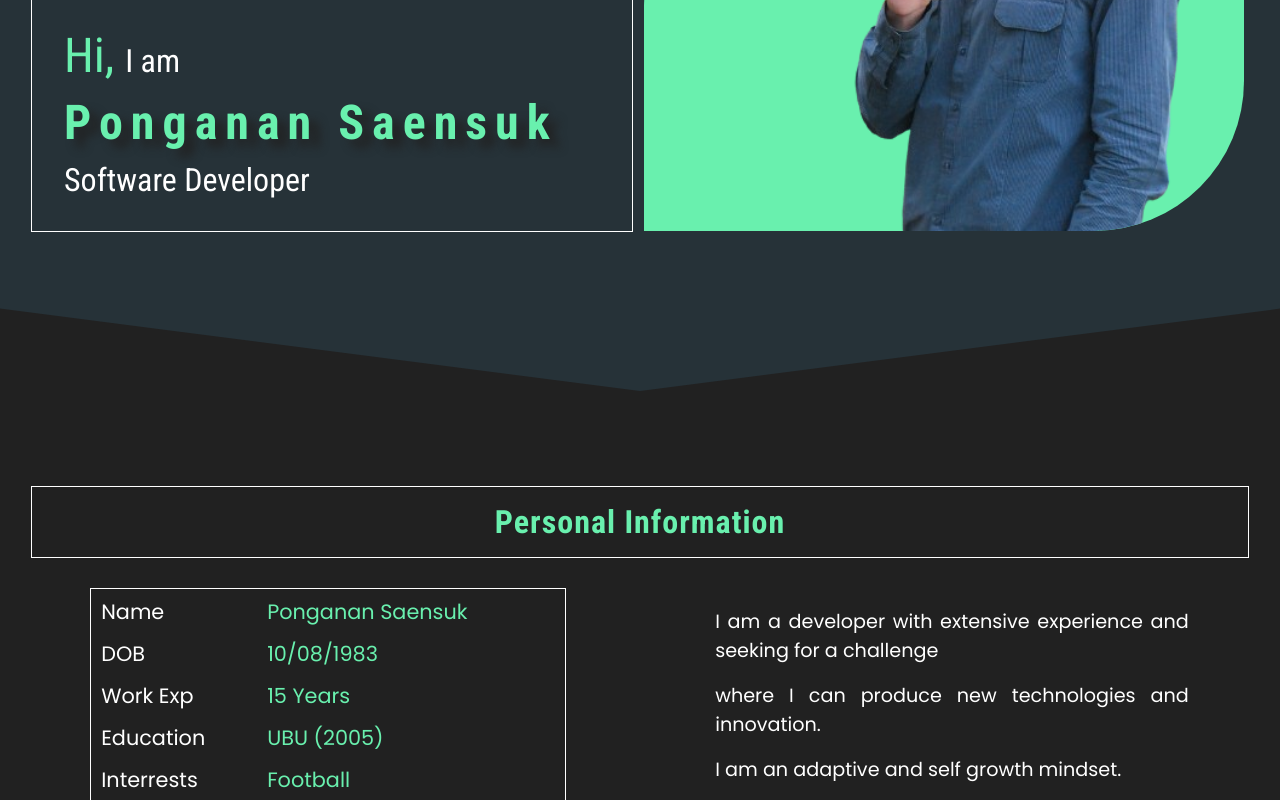
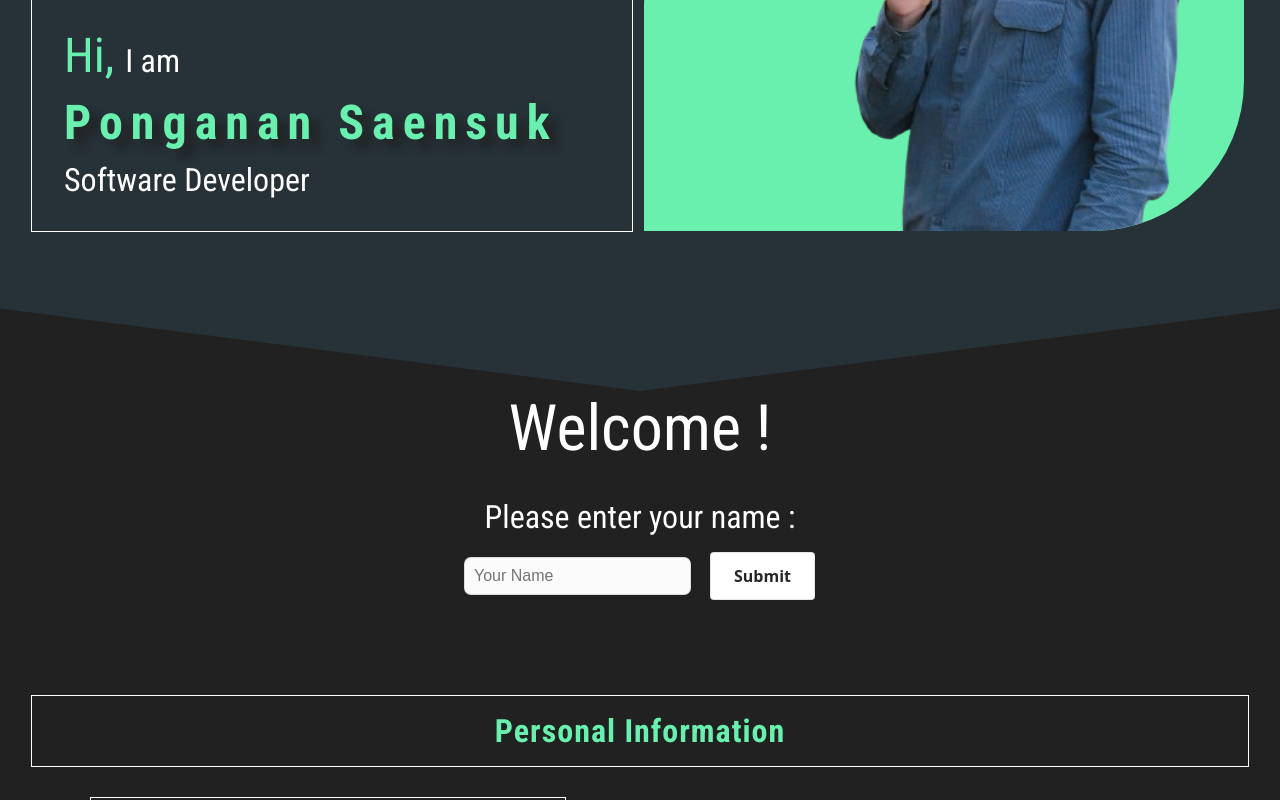
Before and after one commit to ponganan/myport, an Angular app: page / in a window 1280 px wide. Shown: the part 433-1233 px from the top of the page. Built offline with nearby package versions, Linux system fonts and the light colour scheme.

Commit message:
add input and button

```diff
--- a/src/app/app.component.html
+++ b/src/app/app.component.html
@@ -1,5 +1,7 @@
 <myport-banner myportResponsive></myport-banner>
+<myport-user-input myportResponsive></myport-user-input>
 <myport-personal-information myportResponsive></myport-personal-information>
+
 <div class="container">
     <myport-education myportResponsive></myport-education>
     <myport-work-experience myportResponsive></myport-work-experience>
--- a/src/app/app.module.ts
+++ b/src/app/app.module.ts
@@ -11,6 +11,7 @@ import { SkillsComponent } from './skills/skills.component';
 import { ProjectsComponent } from './projects/projects.component';
 import { ContactComponent } from './contact/contact.component';
 import { ResponsiveDirective } from './directives/responsive.directive';
+import { UserInputComponent } from './user-input/user-input.component';
 
 @NgModule({
   declarations: [
@@ -22,7 +23,8 @@ import { ResponsiveDirective } from './directives/responsive.directive';
     SkillsComponent,
     ProjectsComponent,
     ContactComponent,
-    ResponsiveDirective
+    ResponsiveDirective,
+    UserInputComponent
   ],
   imports: [
     BrowserModule,
--- a/src/app/personal-information/personal-information.component.html
+++ b/src/app/personal-information/personal-information.component.html
@@ -1,5 +1,5 @@
 <div class="container">
-    <h1 class="title">
+    <h1>
         <span>Personal Information</span>
     </h1>
 
--- /dev/null
+++ b/src/app/user-input/user-input.component.html
@@ -0,0 +1,10 @@
+<div class="container">
+    <div class="title">
+        <span>Welcome !</span>
+    </div>
+    <div class="title2">
+        <span>Please enter your name :</span>
+    </div>
+    <div class="input-container"> <input class="input" placeholder="Your Name"><button class="button-6">Submit</button>
+    </div>
+</div>
--- /dev/null
+++ b/src/app/user-input/user-input.component.scss
@@ -0,0 +1,94 @@
+.container {
+    display: grid;
+    grid-template-columns: 1fr;
+}
+
+.title {
+    font-size: 4rem;
+    padding: 0 0 2rem;
+    text-align: center;
+    color: white;
+    font-family: 'Roboto Condensed', sans-serif;
+}
+
+.title2 {
+    font-size: 2rem;
+    padding: 0 0 1rem;
+    text-align: center;
+    color: white;
+    font-family: 'Roboto Condensed', sans-serif;
+}
+
+.input-container {
+    display: flex;
+    /* Enables flexbox for inline arrangement */
+    align-items: center;
+    /* Aligns elements vertically (already set) */
+    justify-content: center;
+    /* Centers elements horizontally */
+}
+
+.input {
+    padding: 7px;
+    border-radius: 6px;
+    font-size: 16px;
+    background: #fbfbfb;
+    border: 2px solid transparent;
+    height: 36px;
+    box-shadow: 0 0 0 1px #dddddd, 0 2px 4px 0 rgb(0 0 0 / 7%), 0 1px 1.5px 0 rgb(0 0 0 / 5%);
+
+    :focus {
+        border: 2px solid #000;
+        border-radius: 4px;
+    }
+
+    margin-right: 20px;
+}
+
+/* CSS */
+.button-6 {
+    align-items: center;
+    background-color: #FFFFFF;
+    border: 1px solid rgba(0, 0, 0, 0.1);
+    border-radius: .25rem;
+    box-shadow: rgba(0, 0, 0, 0.02) 0 1px 3px 0;
+    box-sizing: border-box;
+    color: rgba(0, 0, 0, 0.85);
+    cursor: pointer;
+    display: inline-flex;
+    font-family: system-ui, -apple-system, system-ui, "Helvetica Neue", Helvetica, Arial, sans-serif;
+    font-size: 16px;
+    font-weight: 600;
+    justify-content: center;
+    line-height: 1.25;
+    margin: 0;
+    min-height: 3rem;
+    padding: calc(.875rem - 1px) calc(1.5rem - 1px);
+    position: relative;
+    text-decoration: none;
+    transition: all 250ms;
+    user-select: none;
+    -webkit-user-select: none;
+    touch-action: manipulation;
+    vertical-align: baseline;
+    width: auto;
+}
+
+.button-6:hover,
+.button-6:focus {
+    border-color: rgba(0, 0, 0, 0.15);
+    box-shadow: rgba(0, 0, 0, 0.1) 0 4px 12px;
+    color: rgba(0, 0, 0, 0.65);
+}
+
+.button-6:hover {
+    transform: translateY(-1px);
+}
+
+.button-6:active {
+    background-color: #F0F0F1;
+    border-color: rgba(0, 0, 0, 0.15);
+    box-shadow: rgba(0, 0, 0, 0.06) 0 2px 4px;
+    color: rgba(0, 0, 0, 0.65);
+    transform: translateY(0);
+}
```
Also changed, not shown: src/app/user-input/user-input.component.ts (added, +10 -0 lines), How to Create.txt, 1 other file (tests, documents, lock files or other folders).
